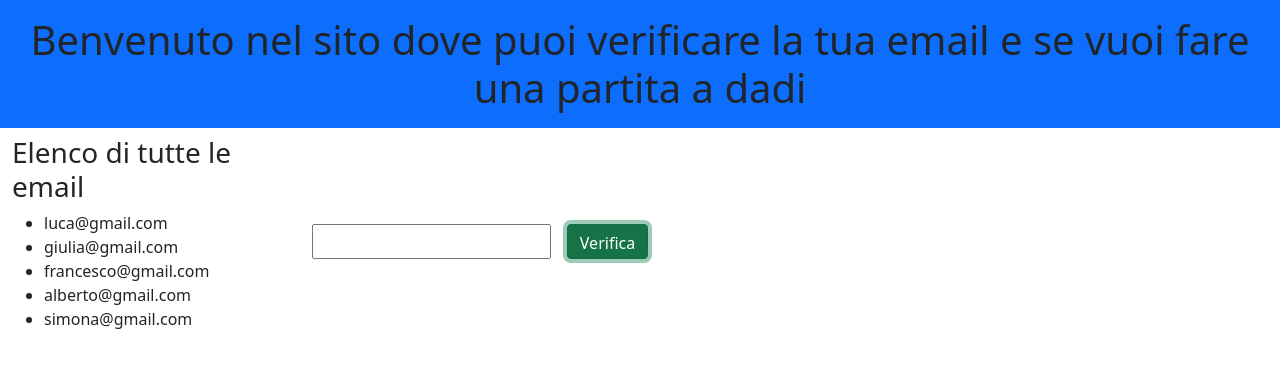
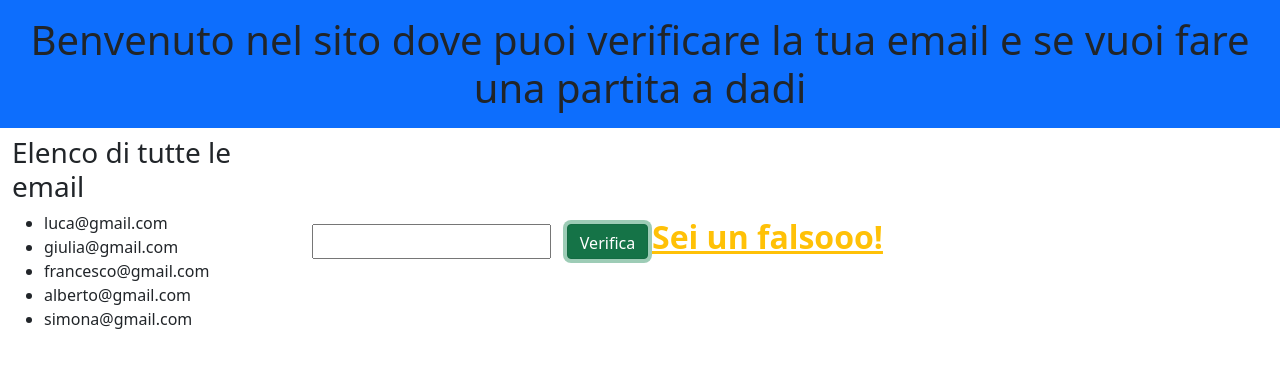
Before and after one commit to LBusnelli27/js-mail-dadi, a plain HTML site: page index.html in a window 1280 px wide. Both pictures are taken after a click on the button "Verifica". Drawn offline with nearby package versions, Linux system fonts and the light colour scheme.

Commit message:
mail verifier implementation in html + fix js code

```diff
--- a/index.html
+++ b/index.html
@@ -33,12 +33,12 @@
                 <div class="col-3 d-flex justify-content-center">
                     <div class="d-flex align-items-center my-container-mail">
                         <input id="my-mail-input" class="text-center me-3" type="text">
-                        <button class="btn btn-success">Verifica</button>
+                        <button id="my-btn-send" class="btn btn-success">Verifica</button>
                     </div>
                 </div>
 
-                <div class="col-2">
-                    <h2 id="my-mail-verification"></h2>
+                <div class="col-3 d-flex align-items-center text-center">
+                    <h2 id="my-mail-verification" class="text-decoration-underline text-warning fw-bold"></h2>
                 </div>
             </div>
         </div>
--- a/js/main.js
+++ b/js/main.js
@@ -8,15 +8,30 @@ for (let i = 0; i < elencoMail.length; i++) {
     ulElement.innerHTML = elencoMail[i];
 }
 
-let userInputMail = "ciao";
+let userInputMail = document.getElementById("my-mail-input");
 
-for (let i = 0; i < 1; i++) {
-    if (elencoMail[i] == userInputMail) {
-        console.log('Esiste!!!')
+let mailVerifyBtn = document.getElementById("my-btn-send");
+mailVerifyBtn.addEventListener('click', function() {
+
+    let checkValue = false;
+
+    for (let i = 0; i < elencoMail.length; i++) {
+        if (elencoMail[i] == userInputMail.value) {
+            checkValue = true;
+        }
+    }
+
+    if (checkValue == true) {
+        document.getElementById("my-mail-verification").innerHTML = "Evviva, compare nell'elenco!";
     } else {
-        console.log('Sei un falsoo!!!')
+        document.getElementById("my-mail-verification").innerHTML = "Sei un falsooo!";
     }
-}
+
+    userInputMail.value = "";
+});
+
+
+
 
 
 
```
